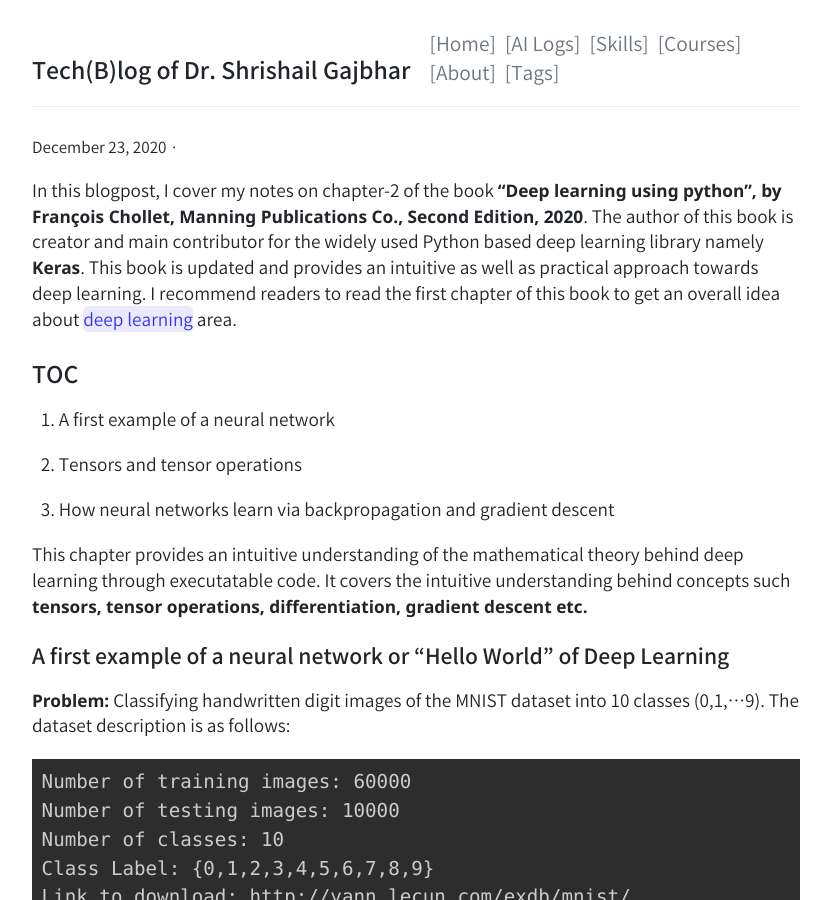
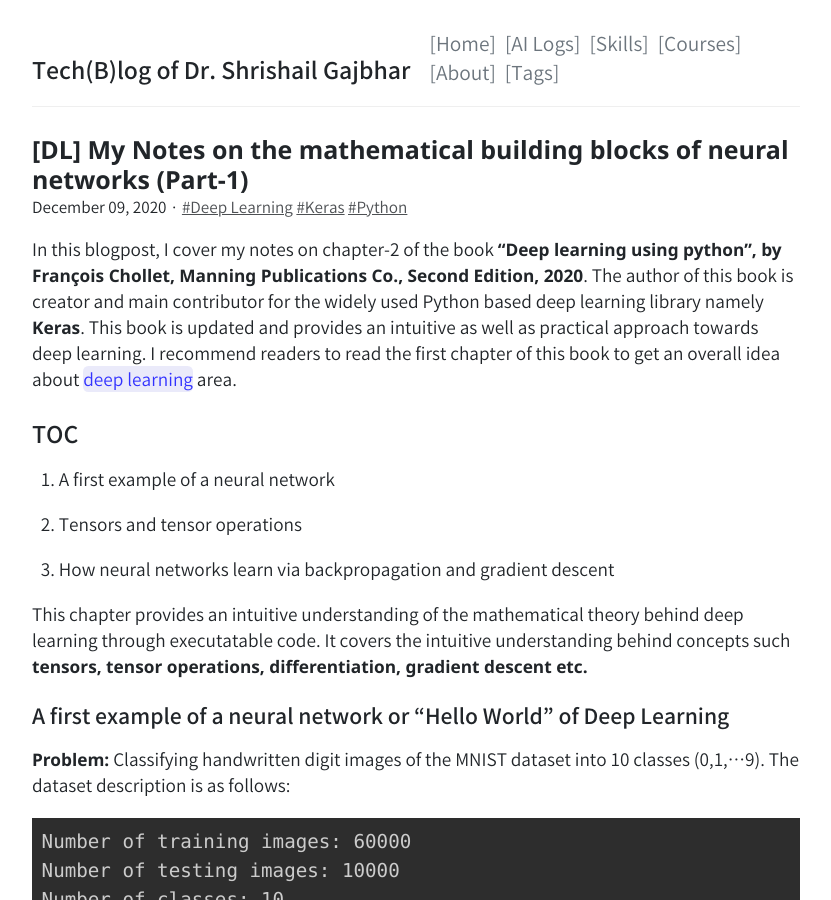
Before and after one commit to ShrishailSGajbhar/shrishailsgajbhar.github.io, a Jekyll site: the page built from _posts/2020-12-09-[DL]-Notes-Math-DL-1.md, in a window 1280 px wide and 900 px high. Shown: the whole window, without its empty margins (224-1055 px from the left). Built offline with Jekyll 4.4.1, drawn with Linux system fonts in a browser that asks for light colours; our own code applies the rules of GitHub Pages for plain Markdown files; formulas are drawn with MathJax 3; comment, search, counter and statistics services are not loaded.

Commit message:
Add first DL Post

````diff
--- a/_config.yml
+++ b/_config.yml
@@ -1,14 +1,9 @@
-# General
-url: "https://shrishailsgajbhar.github.io" # the base hostname & protocol for your site, e.g. http://example.com
-baseurl: "" # the subpath of your site, e.g. /blog
-title: "Tech(B)log of Dr. Shrishail Gajbhar" # the name of your site
-permalink: /post/:title # title only
-
-# Anylytics
+url: 'https://shrishailsgajbhar.github.io'
+baseurl: ''
+title: Tech(B)log of Dr. Shrishail Gajbhar
+permalink: '/post/:title'
 google-analytics: UA-179063751-1
-
-# Collections
 collections:
   ipcvmldl:
     output: true
-    permalink: /ipcvmldl/:title
+    permalink: '/ipcvmldl/:title'
--- a/_posts/2020-12-09-[DL]-Notes-Math-DL-1.md
+++ b/_posts/2020-12-09-[DL]-Notes-Math-DL-1.md
@@ -1,9 +1,10 @@
 ---
 layout: post
-title: "[DL] My Notes on "The mathematical building blocks of neural networks" (Part-1)"
+title: "[DL] My Notes on the mathematical building blocks of neural networks (Part-1)"
 tags: ["Deep Learning","Keras","Python"]
 comments: true
 ---
+
 In this blogpost, I cover my notes on chapter-2 of the book **"Deep learning using python", by François Chollet, Manning Publications Co., Second Edition, 2020**. The author of this book is creator and main contributor for the widely used Python based deep learning library namely **Keras**. This book is updated and provides an intuitive as well as  practical approach towards deep learning. I recommend readers to read the first chapter of this book to get an overall idea about `deep learning` area.
 
 ## TOC
@@ -29,7 +30,7 @@ Class Label: {0,1,2,3,4,5,6,7,8,9}
 Link to download: http://yann.lecun.com/exdb/mnist/
 ```
 
-![](assets/images/20201209/pic1.png)
+![](/assets/images/20201209/pic1.png)
 
 Sample images from the dataset.
 
@@ -116,7 +117,7 @@ I had encoured explanation for aove questions while reading the first chapter. A
 
 in deep learning, the each layer has `weights` associated with it and the key idea is to learn the *optimal* weight parameters so that network will correctly map example inputs to their associated targets. These weights are adjusted iteratively based on some  feedback signal obtained from the score of some loss function in a direction that will lower the loss score in the next iteration and so on. The weight adjustment is the job of an **optimizer**. optimizer does this by using the `backpropogation` algorithm, one of the most celebrated algorithm used in modern neural network implementations. See  figure below for understanding the role of  optimizer.
 
-![](assets/images/20201209/pic2.png)
+![](/assets/images/20201209/pic2.png)
 
 **Figure Reference: [2]**
 
````
Also changed, not shown: assets/images/20201209/pic1.png (renamed from assets/images/20201209/pic_1.png), assets/images/20201209/pic2.png (renamed from assets/images/20201209/pic_2.png).
